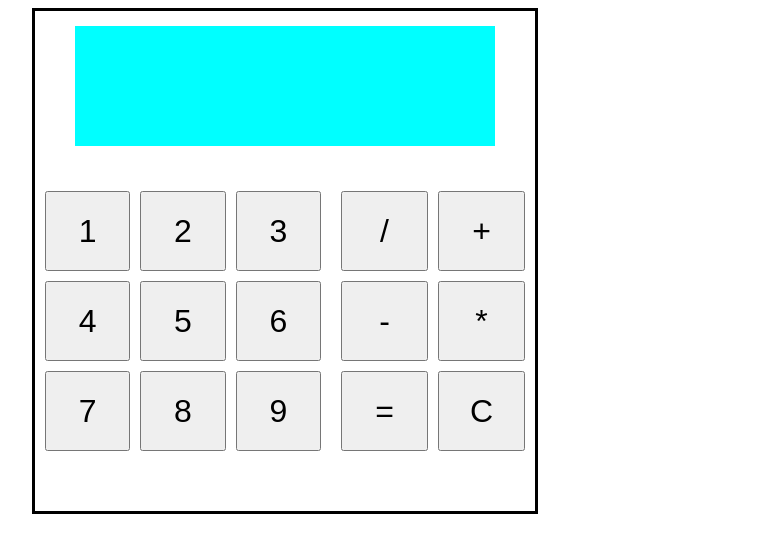
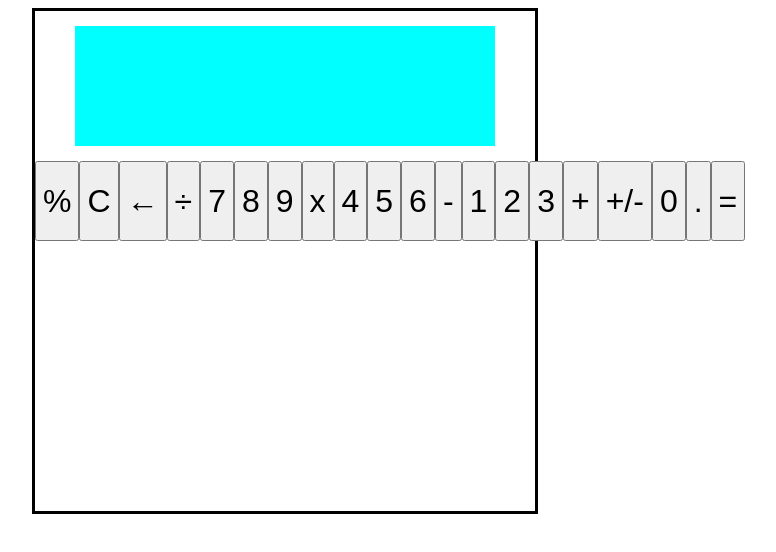
Before and after one commit to Badd01/Test-CSS, a plain HTML site: page Calculator/index.html in a window 1280 px wide. Shown: the whole page, without its empty margins (355-1131 px from the left). Drawn offline with Linux system fonts and the light colour scheme.

Commit message:
Update html

```diff
--- a/Calculator/index.html
+++ b/Calculator/index.html
@@ -12,25 +12,26 @@
     <div class="container">
         <div class="display"></div>
         <div class="calculator">
-            <div class="numbers">
-                <input class="btn" type="button" value="1" />
-                <input class="btn" type="button" value="2" />
-                <input class="btn" type="button" value="3" />
-                <input class="btn" type="button" value="4" />
-                <input class="btn" type="button" value="5" />
-                <input class="btn" type="button" value="6" />
-                <input class="btn" type="button" value="7" />
-                <input class="btn" type="button" value="8" />
-                <input class="btn" type="button" value="9" />
-            </div>
-            <div class="operate">
-                <input class="btn" type="button" value="/" />
-                <input class="btn" type="button" value="+" />
-                <input class="btn" type="button" value="-" />
-                <input class="btn" type="button" value="*">
-                <button class="btn-equal"> = </button>
-                <button class="btn-clear"> C </button>
-            </div>
+            <input class="btn" type="button" value="%" />
+            <input class="btn" type="button" value="C" />
+            <input class="btn" type="button" value="&leftarrow;" />
+            <input class="btn" type="button" value="&div;" />
+            <input class="btn" type="button" value="7" />
+            <input class="btn" type="button" value="8" />
+            <input class="btn" type="button" value="9" />
+            <input class="btn" type="button" value="x" />
+            <input class="btn" type="button" value="4" />
+            <input class="btn" type="button" value="5" />
+            <input class="btn" type="button" value="6" />
+            <input class="btn" type="button" value="-" />
+            <input class="btn" type="button" value="1" />
+            <input class="btn" type="button" value="2" />
+            <input class="btn" type="button" value="3" />
+            <input class="btn" type="button" value="+" />
+            <input class="btn" type="button" value="+/-" />
+            <input class="btn" type="button" value="0">
+            <input class="btn" type="button" value="." />
+            <input class="btn" type="button" value="=" />
         </div>
     </div>
     <script src="index.js"></script>
```
